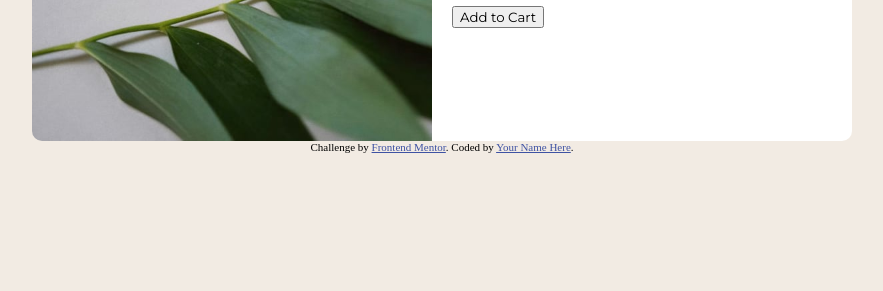
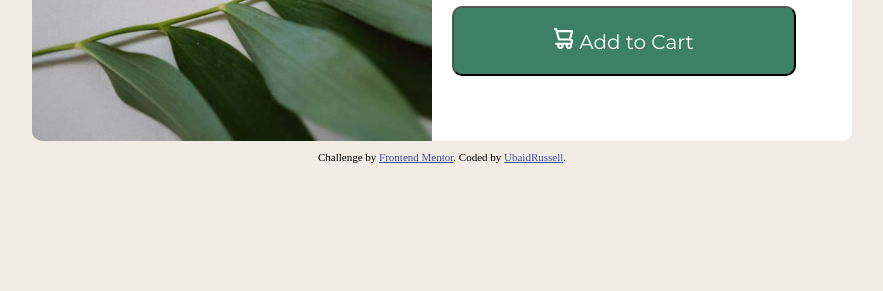
Before and after one commit to UbaidRussell/product-preview-card, a plain HTML site: page index.html in a window 1280 px wide. Shown: the part 509-800 px from the top of the page, without its empty margins (198-1081 px from the left). Drawn offline with Linux system fonts and the light colour scheme.

Commit message:
Completed button 📦

```diff
--- a/index.html
+++ b/index.html
@@ -26,13 +26,13 @@
   Perfumer-Creator for the House of CHANEL.</p>
   <h1   class="discounted-price-tag">$149.99</h1>
   <h4   class="price-tag">$169.99</h4>
-  <button class="pruchase-button"> Add to Cart</button>
+  <button class="pruchase-button"><img class = "shopping-cart"src="./images/icon-cart.svg" alt=""> Add to Cart</button>
 </div>
 
 </div>
   <div class="attribution">
     Challenge by <a href="https://www.frontendmentor.io?ref=challenge" target="_blank">Frontend Mentor</a>.
-    Coded by <a href="#">Your Name Here</a>.
+    Coded by <a href="https://www.frontendmentor.io/profile/UbaidRussell">UbaidRussell</a>.
   </div>
 </body>
 </html>
--- a/main.css
+++ b/main.css
@@ -8,6 +8,7 @@ body{
     justify-content: center;
     margin-top: 50px;
     overflow: hidden;
+    margin-bottom: 10px;
   }
   .second-container{
     width: 400px;
@@ -54,9 +55,19 @@ body{
     margin-left: 30px;
   }
   button{
-    display: block;
     font-family: 'Montserrat', sans-serif;
-
+    padding-top: 20px;
+    padding-bottom:20px;
+    padding-left: 100px;
+    padding-right: 100px;
+    background-color: hsl(158, 36%, 37%);
+    font-size: 20px;
+    color:white;
+    vertical-align: baseline;
+    border-radius: 10px;
+  }
+  .shopping-cart{
+    width:20px
   }
 
   .attribution { font-size: 11px; text-align: center; }
```
Also changed, not shown: 1 other file.
